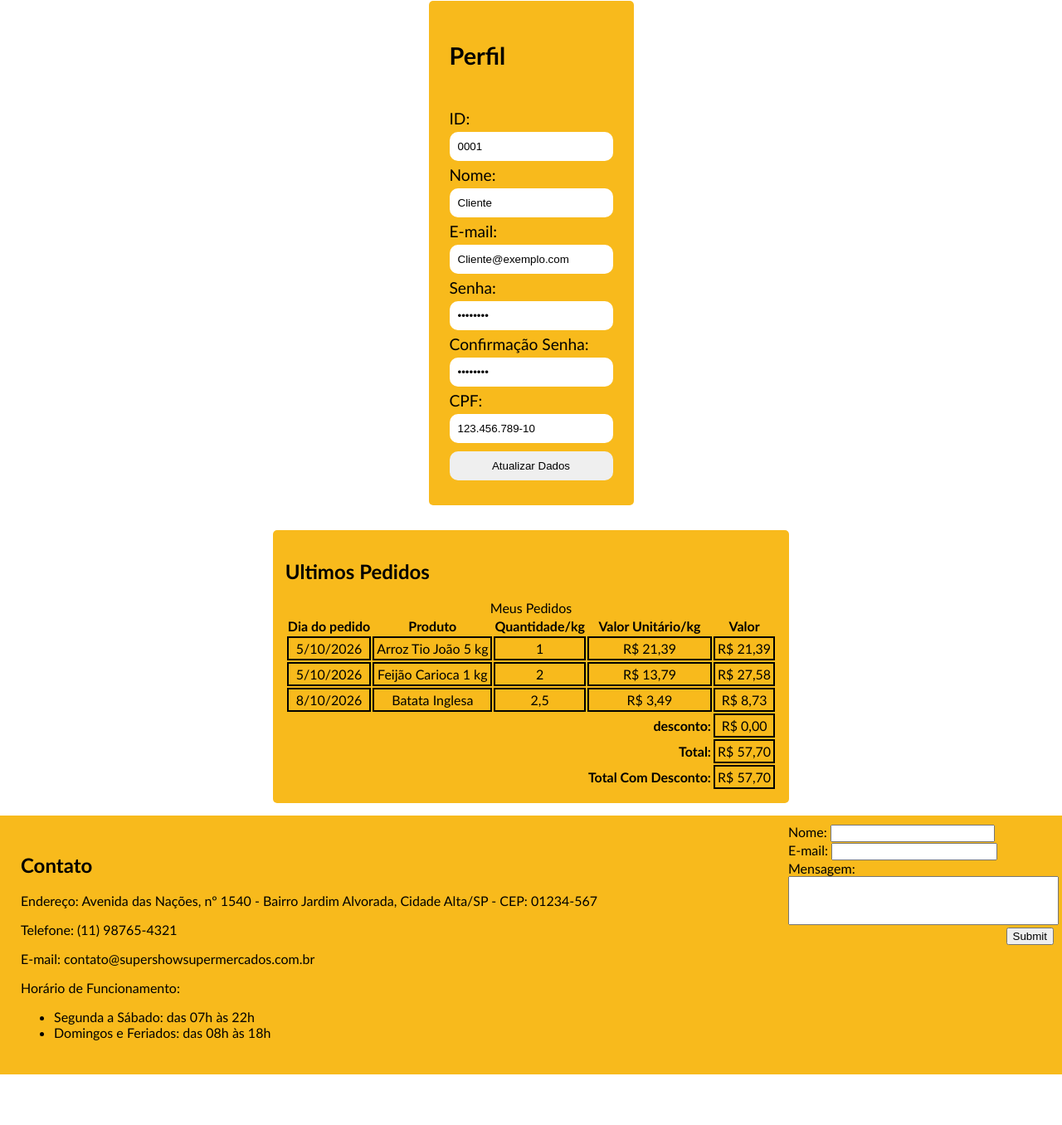
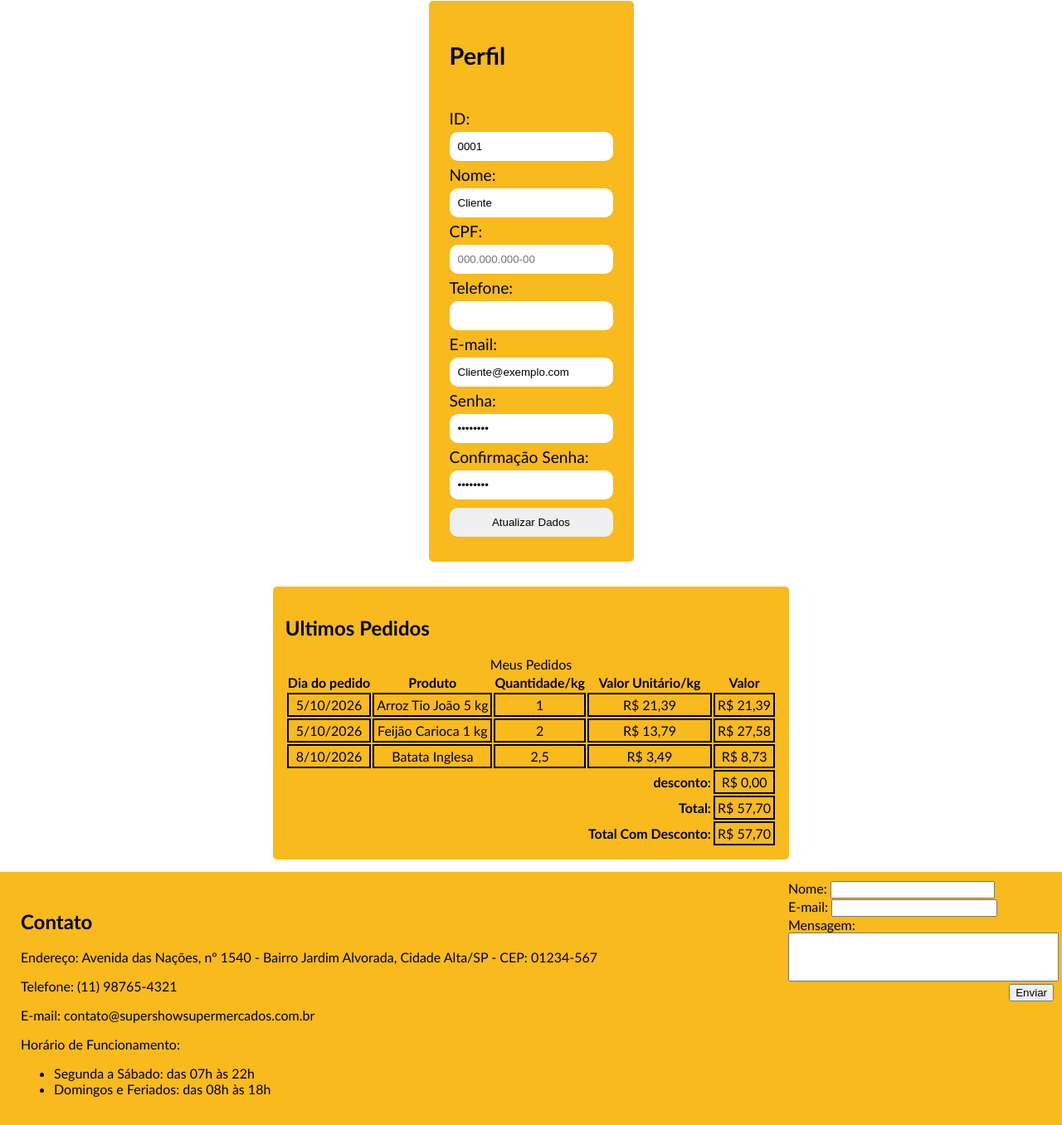
Before and after one commit to Gabriel-RochaF/Gabriel-Rocha-Flores_Frontend_2026-2, a plain HTML site: page perfil.html in a window 1280 px wide. Shown: the part 126-1482 px from the top of the page at 83% size. Before the commit the page ends 1421 px from the top, so only its background shows below. Drawn offline with Linux system fonts and the light colour scheme.

Commit message:
corrigido botão de enviar no footer para estar traduzido adicionado telefone ao cadastro e perfil e alterado posição do cpf

```diff
--- a/perfil.html
+++ b/perfil.html
@@ -29,14 +29,17 @@
                     <input type="number" name="ID" id="ID" readonly value="0001"><br>
                     <label for="nomeCadastro">Nome: </label> <br>
                     <input type="text" name="nome" id="nomeCadastro" value="Cliente" required><br>
+                    <label for="cpf">CPF: </label> <br>
+                    <input type="number" name="cpf" id="cpf" placeholder="000.000.000-00" pattern="\d{3}\.?\d{3}\.?\d{3}-?\d{2}" title="CPF" value="123.456.789-10" required><br>
+                    <label for="telefone">Telefone: </label><br>
+                    <input type="number" name="telefone" id="telefone"> <br>
                     <label for="emailCadastro">E-mail: </label> <br>
                     <input type="email" name="email" id="emailCadastro" placeholder="email@exemplo.com"  value="Cliente@exemplo.com" required><br>
                     <label for="senha">Senha:</label> <br>
                     <input type="password" name="senha" id="senha" minlength="8" value="12345678" required><br>
                     <label for="senhaConfirmacao">Confirmação Senha: </label><br>
                     <input type="password" name="senhaConfirmacao" id="senhaConfirmacao" minlength="8" value="12345678" required><br>
-                    <label for="cpf">CPF: </label> <br>
-                    <input type="text" name="cpf" id="cpf" placeholder="000.000.000-00" pattern="\d{3}\.?\d{3}\.?\d{3}-?\d{2}" title="CPF" value="123.456.789-10" required><br>
+
                     <div id="cadastrar">
                         <input type="submit" name="AtualizarDados" value="Atualizar Dados" id="botaoCadastrar">
                     </div>
@@ -127,7 +130,7 @@
                     <label for="email">E-mail: <input type="email" name="Email" id="email"></label> <br>
                     <label for="mensagem">Mensagem: </label> <br>
                     <textarea name="mensagem" id="mensagem" maxlength="129"></textarea> <br>
-                    <input type="submit" name="Enviar" id="enviar"><br>
+                    <input type="submit" value="Enviar" name="Enviar" id="enviar"><br>
                 </form>
             </footer>
         </main>
```
Also changed, not shown: cadastro.html (+5 -1 lines), index.html (+1 -1 lines), login.html (+1 -1 lines), loja.html (+1 -1 lines).
